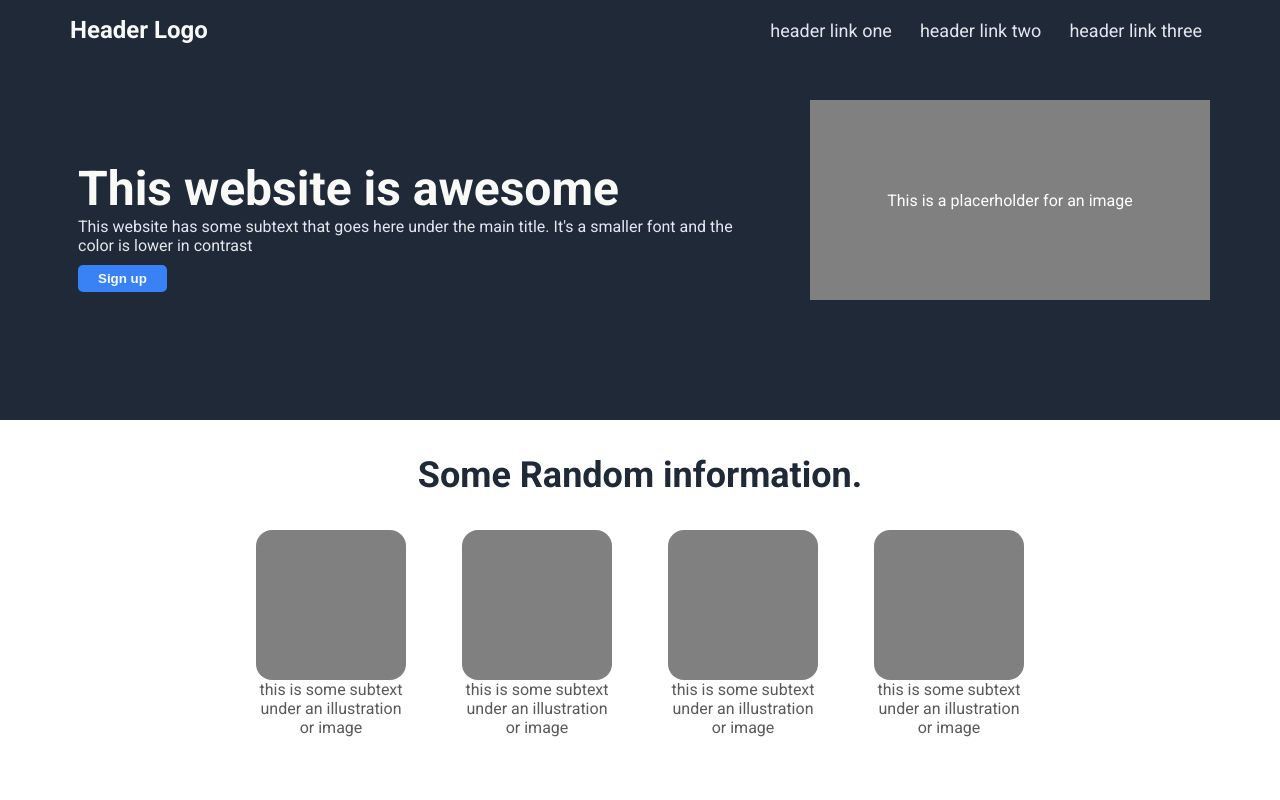
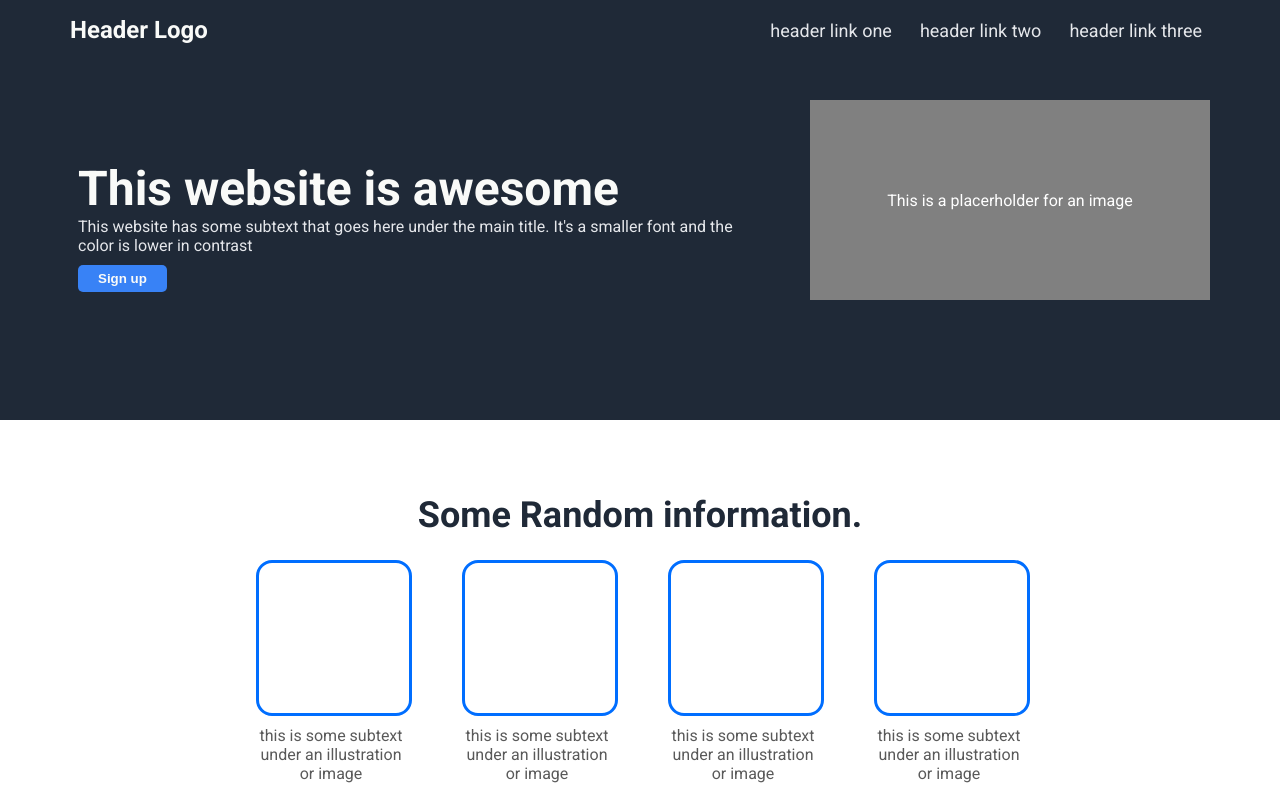
Before and after one commit to AlvaroJBurgos/landing-page, a plain HTML site: page resources/landing-page.html in a window 1280 px wide. Drawn offline with Linux system fonts and the light colour scheme.

Commit message:
Style the image placeholders for the second section with their texts

```diff
--- a/resources/css/style.css
+++ b/resources/css/style.css
@@ -11,6 +11,16 @@ body {
     background-color: #1F2937;
     padding-left: 70px;
     padding-right: 70px;
+}
+
+.second-section {
+    padding: 50px;
+    /* margin: 300px; */
+}
+
+.third-section {
+    background-color: #E5E7EB;
+    margin: 10px;
 }
 
 .header {
@@ -34,7 +44,7 @@ body {
     font-size: 36px;
     font-weight: 900;
     text-align: center;
-    padding: 10px;
+    /* padding: 10px; */
 }
 
 h1 {
@@ -105,6 +115,7 @@ button {
 .information-image {
     height: 150px;
     width: 150px;
-    background-color: grey;
     border-radius: 16px;
+    border: 3px solid rgb(0, 110, 255);
+    margin-bottom: 10px;
 }
```
